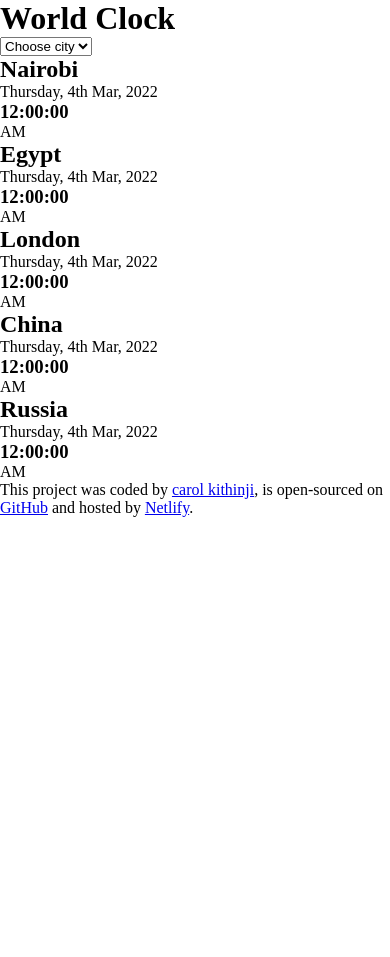
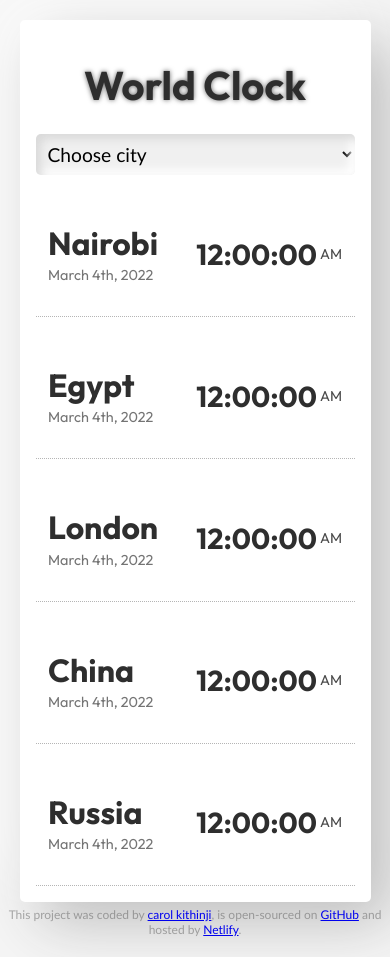
Before and after one commit to carolkithinji35-ai/World-clock-project, a plain HTML site: page index.html in a window 390 px wide. Before the commit the page ends 844 px from the top, so only its background shows below. Drawn offline with nearby package versions, Linux system fonts and the light colour scheme.

Commit message:
Standardize dates and add CSS layout/styles
Overhaul style.css: update Google Fonts import quoting/formatting, add base/reset rules, body and html settings, container and header styling, select/option theming, city card layout and hover effects, typography adjustments, and a mobile media query; improving visual design, spacing, and responsive behavior.

```diff
--- a/index.html
+++ b/index.html
@@ -24,7 +24,7 @@
       <div class="city">
         <div class="city-day">
           <h2>Nairobi</h2>
-          <p class="day">Thursday, 4th Mar, 2022</p>
+          <p class="day">March 4th, 2022</p>
         </div>
         <div class="city-time">
           <h3 class="time">12:00:00</h3>
@@ -34,7 +34,7 @@
       <div class="city">
         <div class="city-day">
           <h2>Egypt</h2>
-          <p class="day">Thursday, 4th Mar, 2022</p>
+          <p class="day">March 4th, 2022</p>
         </div>
         <div class="city-time">
           <h3 class="time">12:00:00</h3>
@@ -44,7 +44,7 @@
       <div class="city">
         <div class="city-day">
           <h2>London</h2>
-          <p class="day">Thursday, 4th Mar, 2022</p>
+          <p class="day">March 4th, 2022</p>
         </div>
         <div class="city-time">
           <h3 class="time">12:00:00</h3>
@@ -54,7 +54,7 @@
       <div class="city">
         <div class="city-day">
           <h2>China</h2>
-          <p class="day">Thursday, 4th Mar, 2022</p>
+          <p class="day">March 4th, 2022</p>
         </div>
         <div class="city-time">
           <h3 class="time">12:00:00</h3>
@@ -64,7 +64,7 @@
       <div class="city">
         <div class="city-day">
           <h2>Russia</h2>
-          <p class="day">Thursday, 4th Mar, 2022</p>
+          <p class="day">March 4th, 2022</p>
         </div>
         <div class="city-time">
           <h3 class="time">12:00:00</h3>
--- a/style.css
+++ b/style.css
@@ -1,6 +1,109 @@
-@import url('https://fonts.googleapis.com/css2?family=Outfit:wght@100..900&family=Roboto:ital,wght@0,100..900;1,100..900&display=swap');
-*{
+@import url("https://fonts.googleapis.com/css2?family=Outfit:wght@100..900&family=Roboto:ital,wght@0,100..900;1,100..900&display=swap");
+* {
   margin: 0;
   padding: 0;
   box-sizing: border-box;
 }
+body {
+  font-family: "outfit", sans-serif;
+  background-color: whitesmoke;
+}
+html {
+  scroll-behavior: smooth;
+}
+.container {
+  display: flex;
+  flex-direction: column;
+  align-items: center;
+  border-radius: 5px;
+  padding: 1rem 2rem;
+  width: 70%;
+  display: block;
+  margin: 20px auto 5px auto;
+  background-color: white;
+  box-shadow: 20px 20px 60px #bebebe, -20px -20px 60px #ffffff;
+}
+h1 {
+  font-size: 2.5rem;
+  text-align: center;
+  margin: 1.5rem 0;
+  color: rgb(46, 46, 46);
+  text-shadow: 0px 0px 5px rgb(103, 103, 103);
+}
+select {
+  padding: 0.5rem;
+  font-size: 1.2rem;
+  border-radius: 5px;
+  border: none;
+  background-color: #f0f0f0;
+  box-shadow: inset 5px 5px 10px #d9d9d9, inset -5px -5px 10px #ffffff;
+  width: 100%;
+  font-family: "Gill Sans", "Gill Sans MT", Calibri, "Trebuchet MS", sans-serif;
+}
+select:focus {
+  outline: none;
+  box-shadow: inset 5px 5px 10px #d9d9d9, inset -5px -5px 10px #ffffff,
+    0px 0px 5px rgb(103, 103, 103);
+}
+option {
+  padding: 0.5rem;
+  font-size: 1rem;
+  font-family: "Gill Sans", "Gill Sans MT", Calibri, "Trebuchet MS", sans-serif;
+  background-color: hsla(0, 0%, 14%, 0.455);
+  color: white;
+}
+.city {
+  margin-top: 1rem;
+  color: rgb(46, 46, 46);
+  border-bottom: 1px dotted rgba(46, 46, 46, 0.352);
+  transition: all 0.3s ease;
+  display: flex;
+  justify-content: space-between;
+  padding: 2rem 0.78rem;
+}
+.city:hover {
+  box-shadow: rgba(0, 0, 0, 0.1) 0px 4px 6px -1px,
+    rgba(0, 0, 0, 0.06) 0px 2px 4px -1px;
+  background-color: rgba(241, 239, 239, 0.468);
+}
+.city-day {
+  display: flex;
+  flex-direction: column;
+  gap: 0.2rem;
+}
+h2 {
+  font-size: 2rem;
+  color: rgb(46, 46, 46);
+}
+.day {
+  font-size: 0.9rem;
+  color: rgba(74, 74, 74, 0.767);
+}
+.city-time {
+  font-size: 1.8rem;
+  color: rgb(46, 46, 46);
+  display: flex;
+  gap: 0.2rem;
+  align-items: center;
+}
+.time {
+  font-size: 1.8rem;
+}
+.city-time > p {
+  font-size: 0.9rem;
+  color: rgb(74, 74, 74);
+}
+footer {
+  text-align: center;
+  font-family: "Gill Sans", "Gill Sans MT", Calibri, "Trebuchet MS", sans-serif;
+  color: rgba(78, 78, 78, 0.459);
+  font-size: 0.75rem;
+  margin-bottom: 20px;
+}
+@media screen and (max-width: 600px) {
+  .container {
+    width: 90%;
+    padding: 1rem;
+  }
+
+}
```
